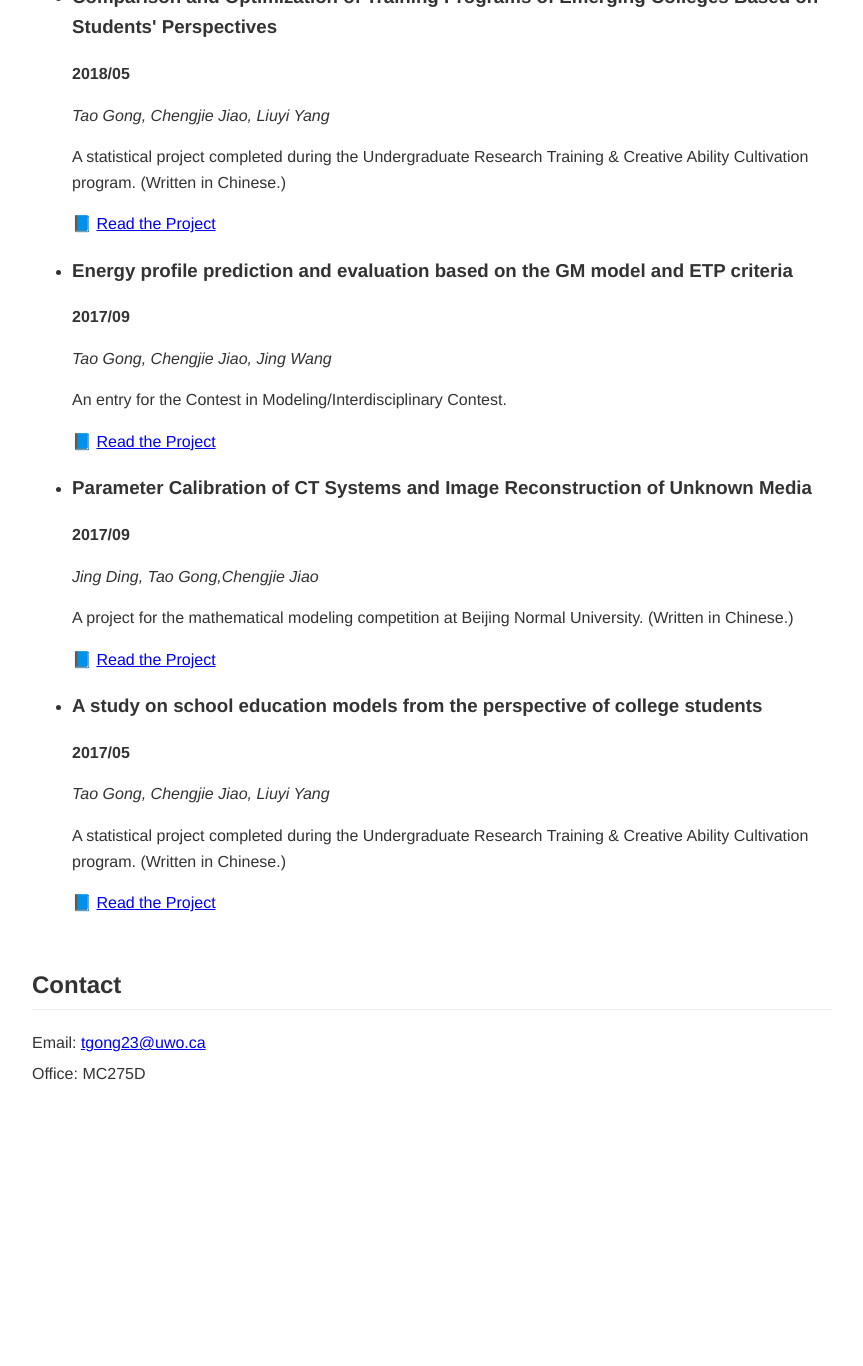
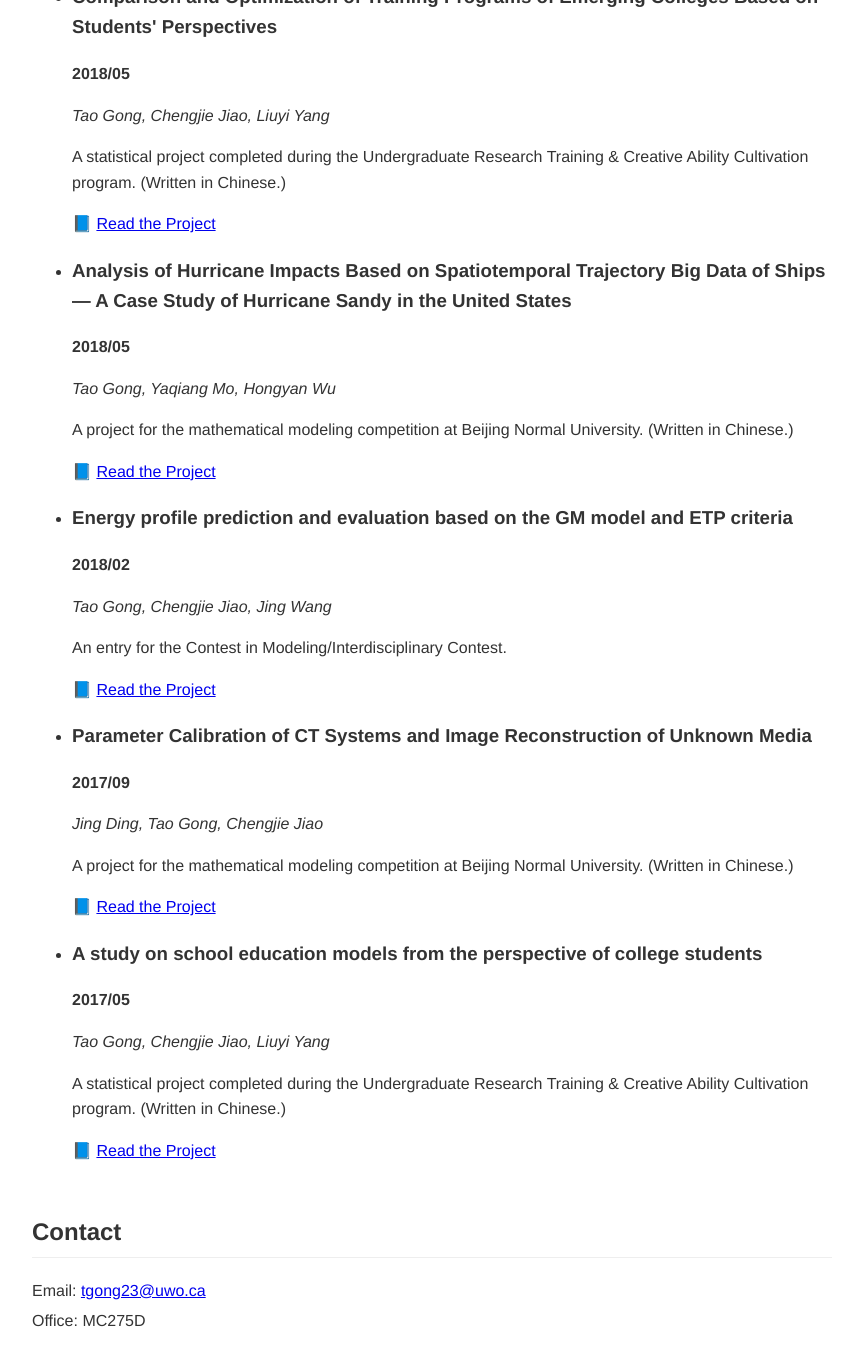
Before and after one commit to ggttaaoo/ggttaaoo.github.io, a Jekyll site: the page built from index.md, in a window 1280 px wide and 1400 px high, scrolled down 970 px. Shown: the top 1366 px of the window, without its empty margins (208-1071 px from the left). Built offline with Jekyll 4.4.1, drawn with Linux system fonts in a browser that asks for light colours; before the commit the page ends 2126 px from its top, so only the background shows below that.

Commit message:
new project

```diff
--- a/_data/projects.yml
+++ b/_data/projects.yml
@@ -12,15 +12,22 @@
     A statistical project completed during the Undergraduate Research Training & Creative Ability Cultivation program. (Written in Chinese.)
   file_link: "/assets/projects/TrainingPrograms.pdf"
 
+- title: Analysis of Hurricane Impacts Based on Spatiotemporal Trajectory Big Data of Ships — A Case Study of Hurricane Sandy in the United States
+  authors: "Tao Gong, Yaqiang Mo, Hongyan Wu"
+  time: "2018/05"
+  description: >
+    A project for the mathematical modeling competition at Beijing Normal University. (Written in Chinese.)
+  file_link: "/assets/projects/Hurricane_Sandy_ShipData.pdf"
+
 - title: Energy profile prediction and evaluation based on the GM model and ETP criteria
   authors: "Tao Gong, Chengjie Jiao, Jing Wang"
-  time: "2017/09"
+  time: "2018/02"
   description: >
     An entry for the Contest in Modeling/Interdisciplinary Contest.
   file_link: "/assets/projects/EnergyProfilePrediction.pdf"
 
 - title: Parameter Calibration of CT Systems and Image Reconstruction of Unknown Media
-  authors: " Jing Ding, Tao Gong,Chengjie Jiao"
+  authors: " Jing Ding, Tao Gong, Chengjie Jiao"
   time: "2017/09"
   description: >
      A project for the mathematical modeling competition at Beijing Normal University. (Written in Chinese.)
```
Also changed, not shown: 3 other files.
